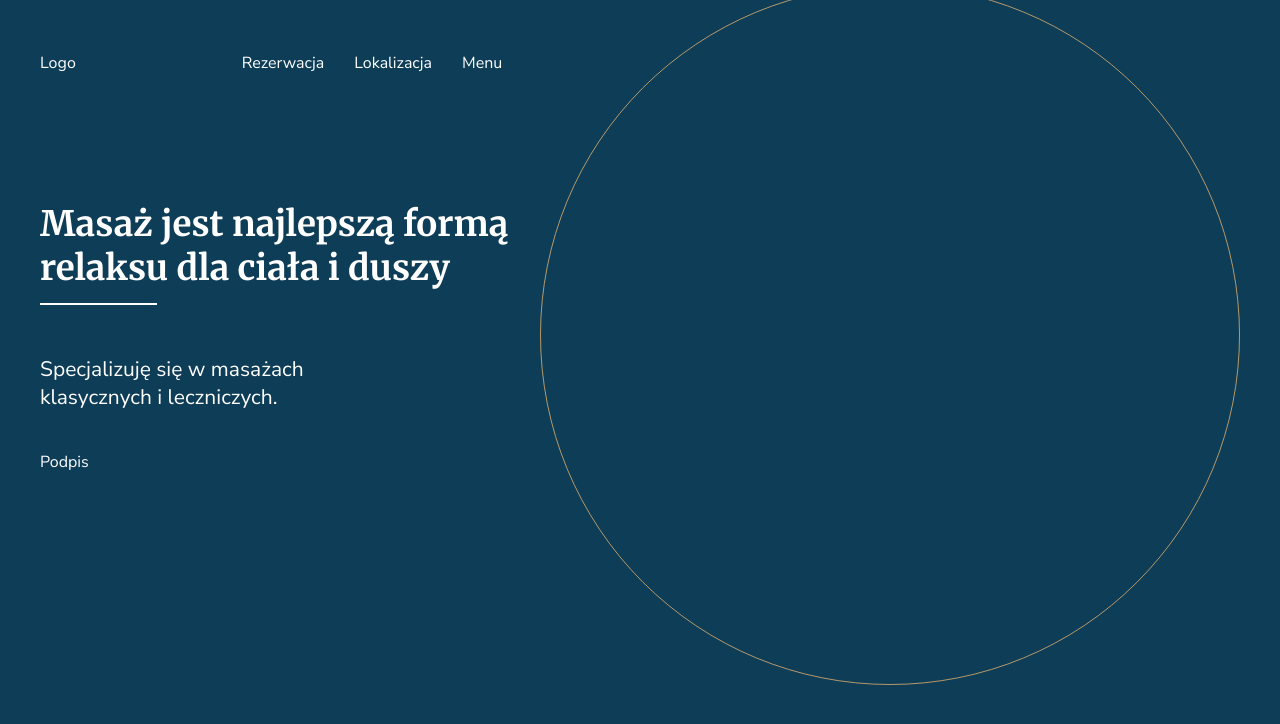
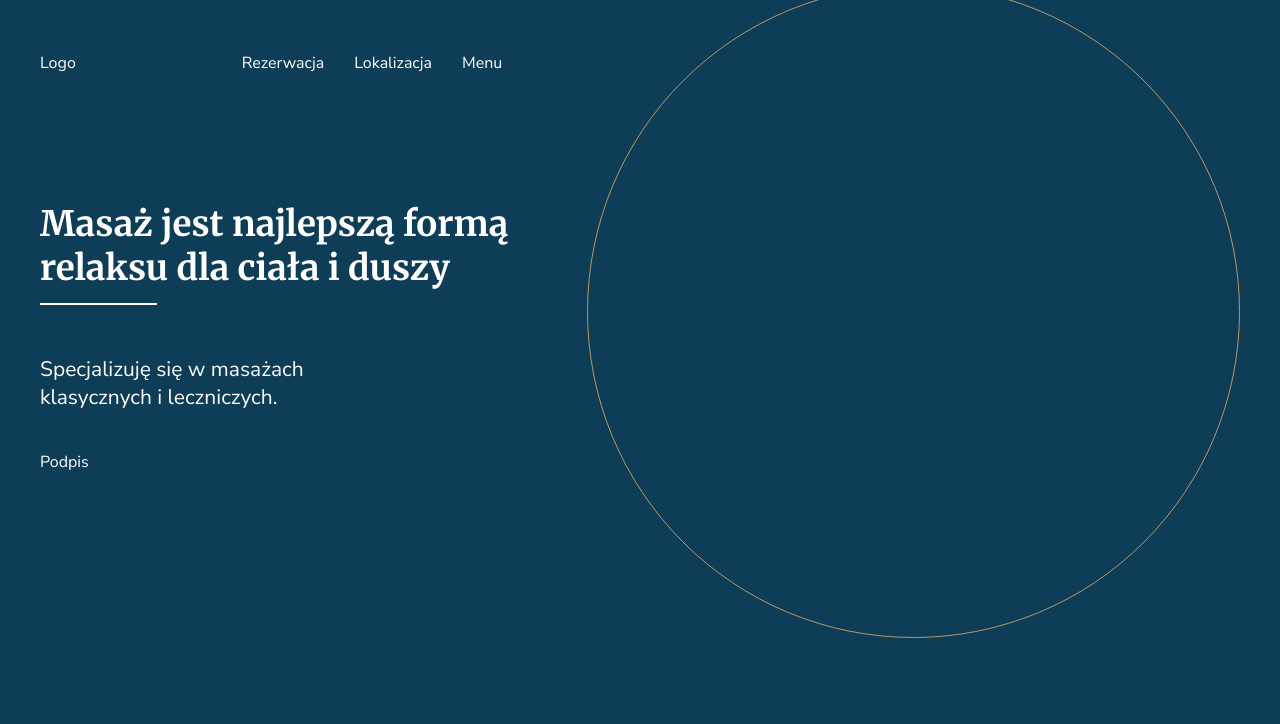
Before and after one commit to DBakalarski/swiat-masazu, a React (Create React App) app: page / in a window 1280 px wide. Shown: the top 724 px of the page. Built offline with nearby package versions, Linux system fonts and the light colour scheme.

Commit message:
correct width slider

```diff
--- a/src/Components/Header/Slider.module.scss
+++ b/src/Components/Header/Slider.module.scss
@@ -1,6 +1,6 @@
 .slider {
-    width: 700px;
-    height: 700px;
+    width: 51vw;
+    height: 51vw;
     border: 1px solid #B69969;
     border-radius: 50%;
     flex-shrink: 0;
```
